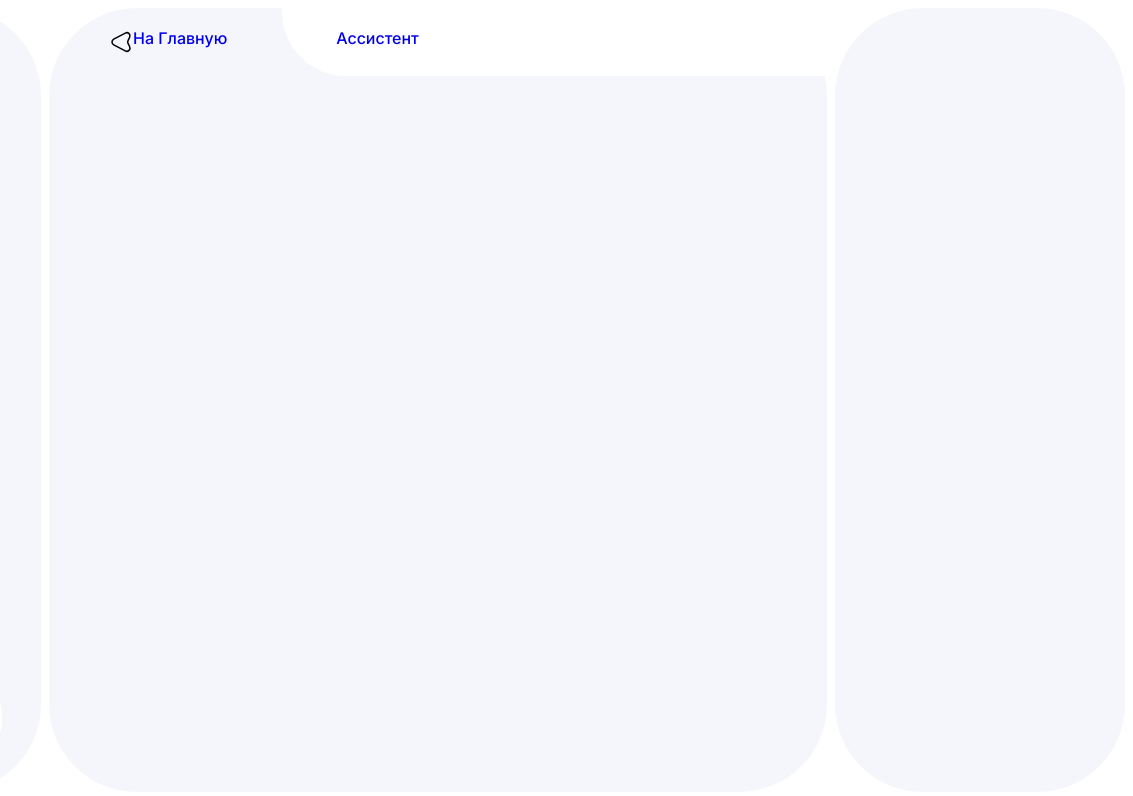
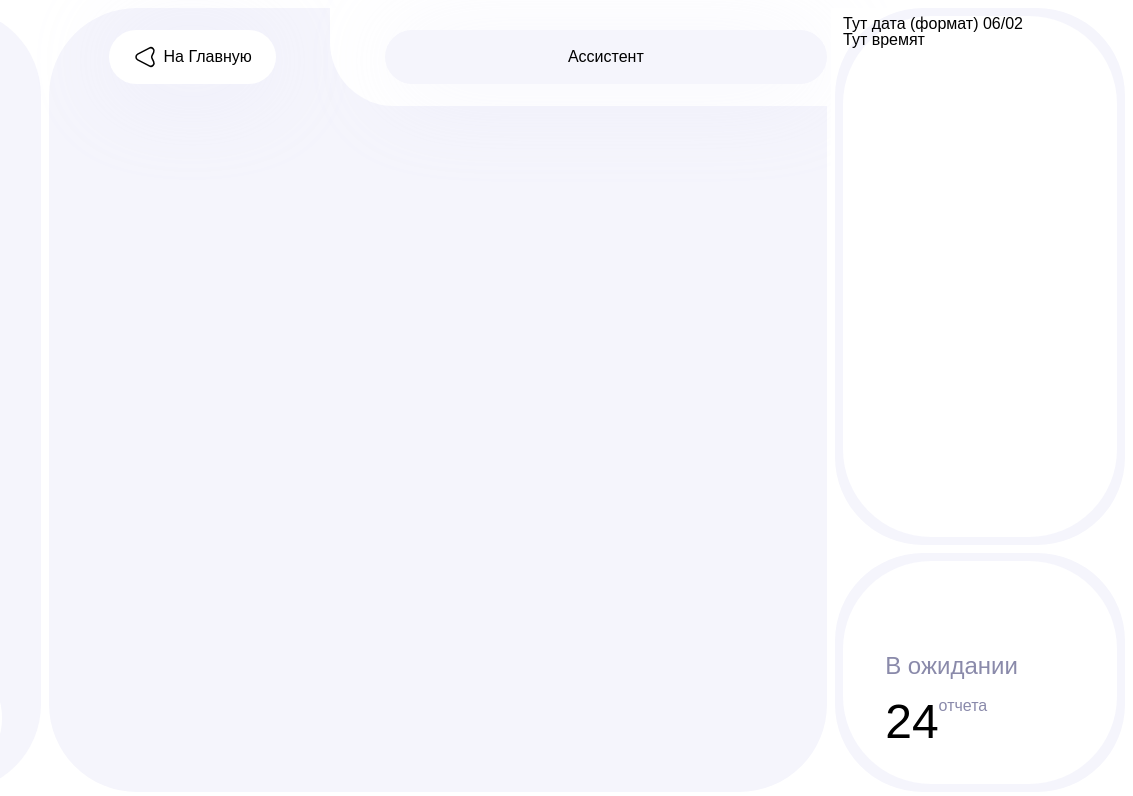
Before and after one commit to dreamsoundx/diploma, a plain HTML site: page index.html in a window 1280 px wide. Shown: the full height of the page, 147-1280 px from the left. Drawn offline with Linux system fonts and the light colour scheme; a web font is replaced by a local one.

Commit message:
feat: finish right-bottom section

```diff
--- a/css/style.scss
+++ b/css/style.scss
@@ -3,6 +3,8 @@
 &subset=cyrillic-ext
 */
 @import url("https://fonts.googleapis.com/css?family=Inter:500&display=swap&subset=cyrillic-ext");
+@import url("https://fonts.googleapis.com/css?family=Raleway:400,500&display=swap&subset=cyrillic-ext");
+@import url("https://fonts.googleapis.com/css?family=Rubic:400,500&display=swap&subset=cyrillic-ext");
 @import "_null";
 
 html {
@@ -10,7 +12,7 @@ html {
 }
 
 body {
-  font-family: "Inter", sans-serif;
+  font-family: "Rubic", sans-serif;
   color: #000000;
   line-height: 1;
   background: #ffffff;
@@ -256,9 +258,111 @@ main {
 .right {
   flex: 0 1 23.428%;
   padding: 0px 4px;
+  background-color: #fff;
 }
 .content-right {
   min-height: 100%;
-  background-color: #f5f5fc;
   border-radius: 88px;
+  // margin: -4px 0px;
+  display: flex;
+  flex-direction: column;
+  row-gap: 8px;
+  // .content-right__top
+
+  &__top {
+    border-radius: 88px;
+    padding: 8px 8px 8px 8px;
+    flex: 1 1 auto;
+    background-color: #f5f5fc;
+    display: flex;
+    flex-direction: column;
+  }
+
+  // .content-right__bottom
+
+  &__bottom {
+    border-radius: 88px;
+    padding: 8px 8px 8px 8px;
+    flex: 0 1 29.882vh;
+    background-color: #f5f5fc;
+  }
 }
+.top-content-right {
+  background-color: #ffffff;
+  flex: 1 1 auto;
+  border-radius: 88px;
+  // .top-content-right__items
+
+  &__items {
+  }
+
+  // .top-content-right__item
+
+  &__item {
+    // .top-content-right__item_data
+
+    &_data {
+    }
+
+    // .top-content-right__item_time
+
+    &_time {
+    }
+  }
+
+  // .top-content-right__data
+
+  &__data {
+  }
+
+  // .top-content-right__time
+
+  &__time {
+  }
+}
+
+.bottom-content-right {
+  border-radius: 88px;
+  background-color: #ffffff;
+  height: 100%;
+  display: flex;
+  align-items: flex-end;
+
+  // .bottom-content-right__status
+
+  &__status {
+    padding: 38px 15.4% 38px 15.4%;
+  }
+
+  // .bottom-content-right__text
+
+  &__text {
+    font-weight: 500;
+    font-size: 24px;
+    color: #8a8aaa;
+    &:not(:last-child) {
+      margin-bottom: 20px;
+    }
+  }
+
+  // .bottom-content-right__body
+
+  &__body {
+    display: flex;
+    align-items: flex-start;
+  }
+
+  // .bottom-content-right__number
+
+  &__number {
+    font-weight: 500;
+    font-size: 48px;
+    color: #000000;
+  }
+
+  // .bottom-content-right__label
+
+  &__label {
+    color: #8a8aab;
+  }
+}
--- a/index.html
+++ b/index.html
@@ -111,28 +111,54 @@
           <div class="content-center">
             <div class="content-center__items">
               <div class="content-center__item content-center__item_menu">
-                <!-- <div class="item-content-center"> -->
-                <a class="item-content-button item-content-button_menu" href="#"
+                <a class="center-button center-button_menu" href="#"
                   ><img
                     class="item-content-button__icon"
                     src="assets/arrow.svg"
                     alt="arrow"
                   />На Главную</a
                 >
-                <!-- </div> -->
               </div>
               <div class="content-center__item content-center__item_gpt">
-                <!-- <div class="item-content-center"> -->
-                <a class="item-content-button item-content-button_gpt" href="#"
+                <a class="center-button center-button_gpt" href="#"
                   >Ассистент
                 </a>
-                <!-- </div> -->
               </div>
             </div>
           </div>
         </section>
         <section class="right">
-          <div class="content-right"></div>
+          <div class="content-right">
+            <div class="content-right__top">
+              <div class="top-content-right">
+                <div class="top-content-right__items">
+                  <div
+                    class="top-content-right__item top-content-right__item_data"
+                  >
+                    <div class="top-content-right__data">
+                      Тут дата (формат) 06/02
+                    </div>
+                  </div>
+                  <div
+                    class="top-content-right__item top-content-right__item_time"
+                  >
+                    <div class="top-content-right__time">Тут времят</div>
+                  </div>
+                </div>
+              </div>
+            </div>
+            <div class="content-right__bottom">
+              <div class="bottom-content-right">
+                <div class="bottom-content-right__status">
+                  <p class="bottom-content-right__text">В ожидании</p>
+                  <div class="bottom-content-right__body">
+                    <div class="bottom-content-right__number">24</div>
+                    <div class="bottom-content-right__label">отчета</div>
+                  </div>
+                </div>
+              </div>
+            </div>
+          </div>
         </section>
       </main>
     </div>
```
Also changed, not shown: css/style.css.
